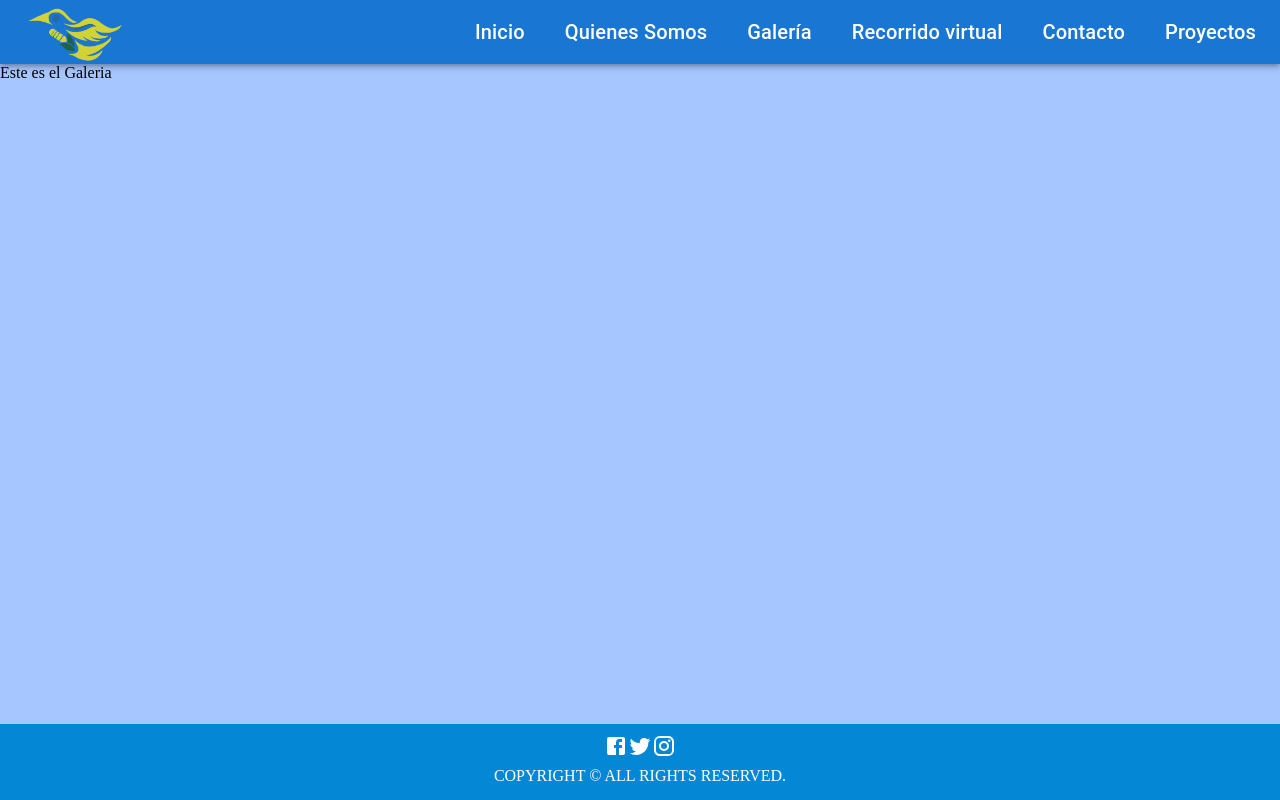
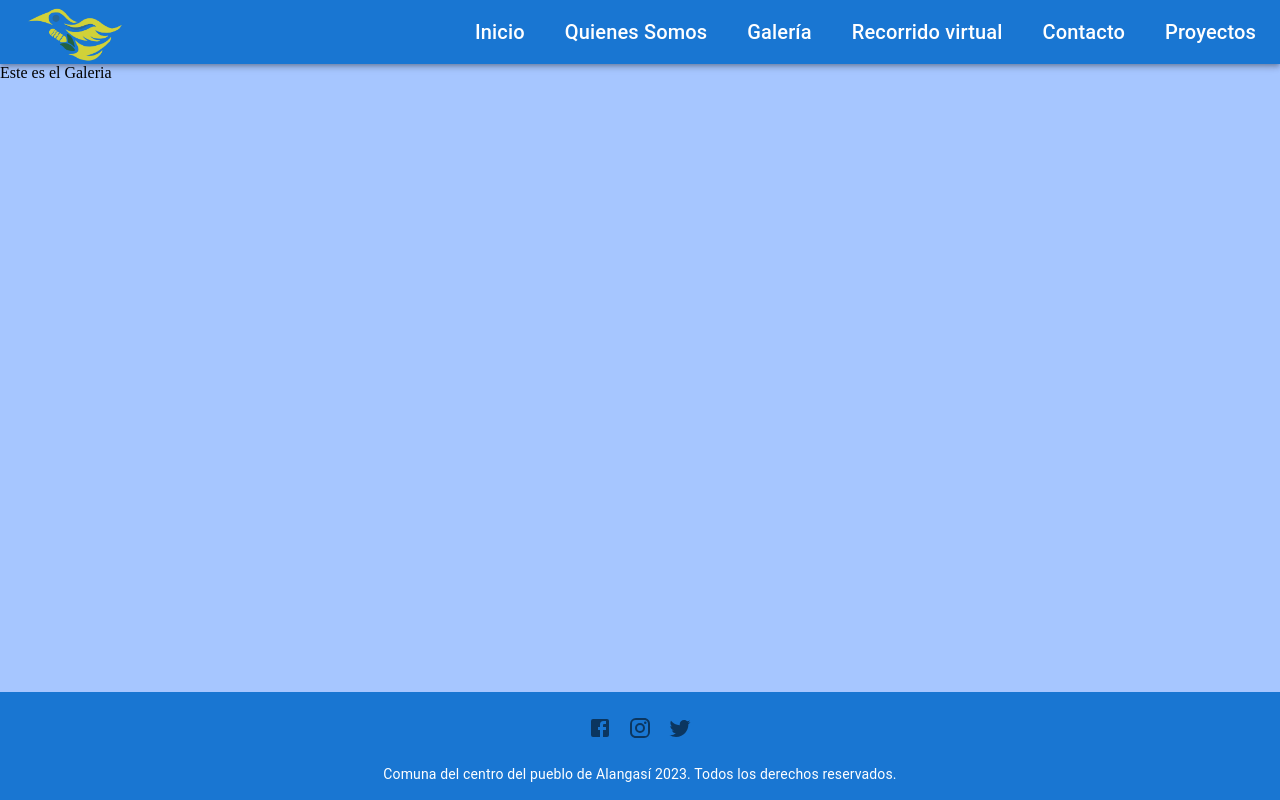
Before and after one commit to edisonjt/comuna-alangasi, a React (Create React App) app: page /contacto in a window 1280 px wide. Built offline with nearby package versions, Linux system fonts and the light colour scheme.

Commit message:
feat: :zap: Refactor Footer

```diff
--- a/src/Layout/Components/Footer.js
+++ b/src/Layout/Components/Footer.js
@@ -1,24 +1,45 @@
-import { Facebook, Instagram, Twitter } from "@mui/icons-material";
+import FacebookIcon from '@mui/icons-material/Facebook';
+import InstagramIcon from '@mui/icons-material/Instagram';
+import TwitterIcon from '@mui/icons-material/Twitter';
+import { Box, IconButton, Link, Typography } from "@mui/material";
 import React from "react";
 
-function Footer() {
+const Footer = () => {
   return (
-    <div
-      style={{
-        backgroundColor: "#0488D6",
-        color: "white",
-        padding: "10px",
-        textAlign: "center",
-      }}
+    <Box
+      component="footer"
+      bgcolor="primary.main"
+      color="white"
+      py={2}
+      display="flex"
+      flexDirection="column"
+      alignItems="center"
+      justifyContent="center"
+      textAlign="center"
     >
-      <div>
-        <Facebook href="https://facebook.com" />
-        <Twitter href="https://twitter.com" />
-        <Instagram href="https://instagram.com" />
-      </div>
-      <p style={{ margin: "5px 0" }}>COPYRIGHT © ALL RIGHTS RESERVED.</p>
-    </div>
+      <Box mb={2}>
+        <Link href="https://www.facebook.com" target="_blank" rel="noopener" color="inherit">
+          <IconButton>
+            <FacebookIcon />
+          </IconButton>
+        </Link>
+        <Link href="https://www.instagram.com" target="_blank" rel="noopener" color="inherit">
+          <IconButton>
+            <InstagramIcon />
+          </IconButton>
+        </Link>
+        <Link href="https://www.twitter.com" target="_blank" rel="noopener" color="inherit">
+          <IconButton>
+            <TwitterIcon />
+          </IconButton>
+        </Link>
+      </Box>
+      <Typography variant="body2" color="inherit">
+      Comuna del centro del pueblo de Alangasí 2023. Todos los derechos reservados.
+      </Typography>
+    </Box>
   );
-}
+};
+
 
 export default Footer;
```
